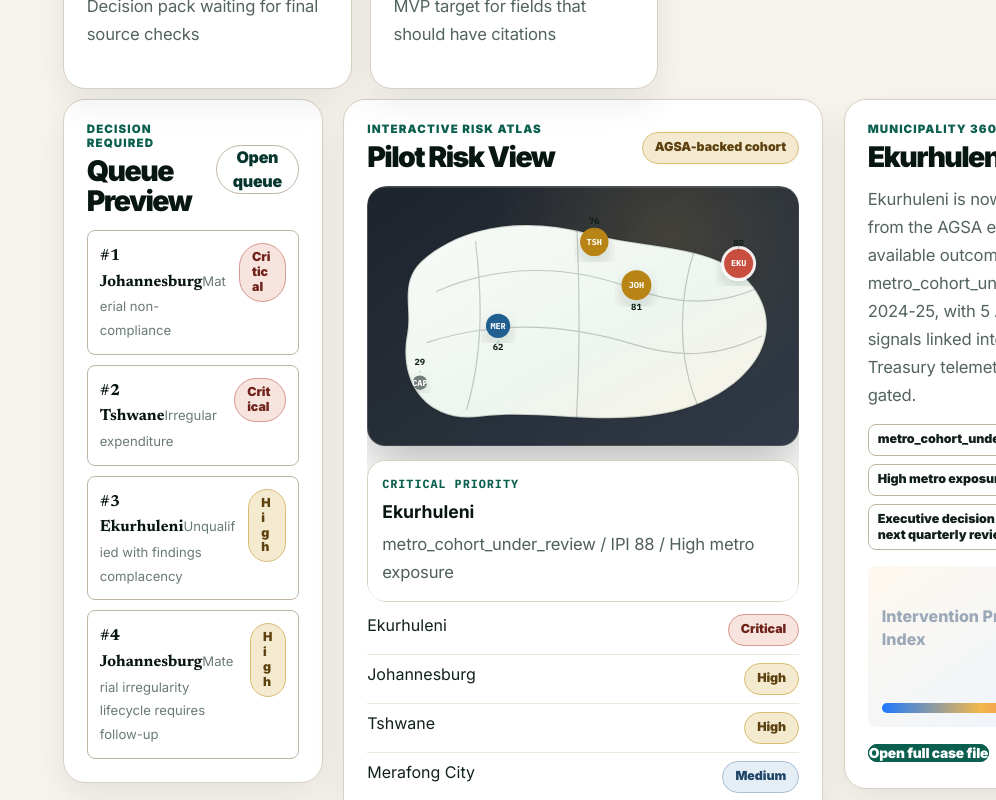
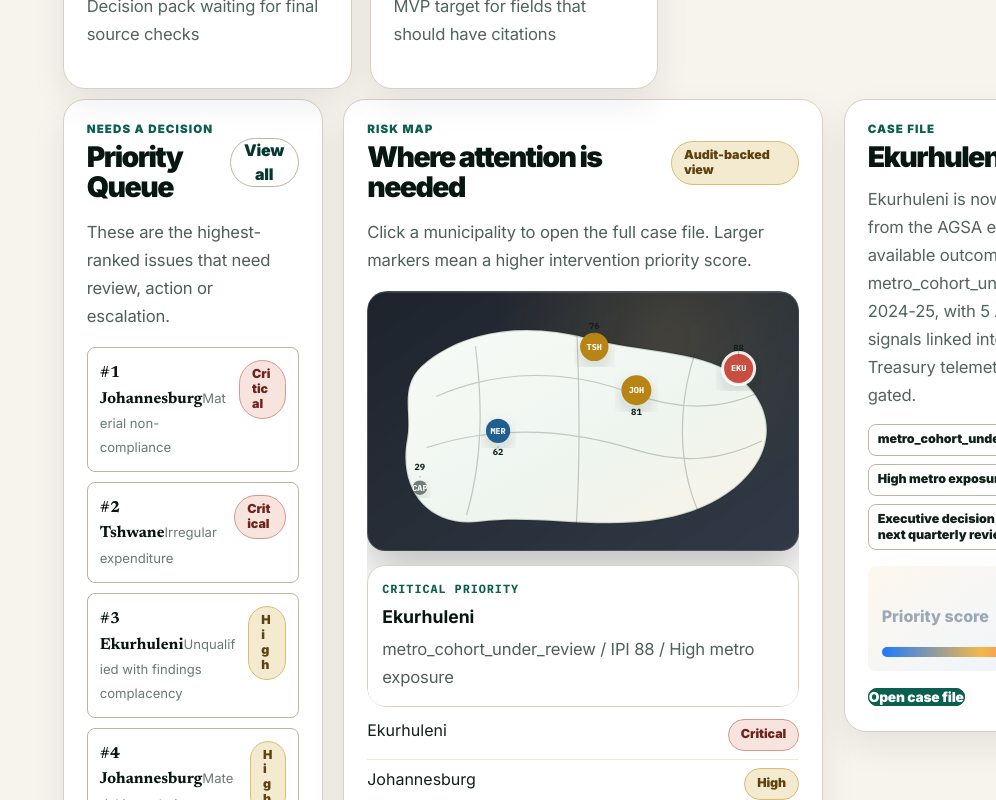
Before and after one commit to Mthaa77/MuniAccountability, a Next.js app: page / in a window 1280 px wide. Shown: the part 1620-2420 px from the top of the page, without its empty margins (284-1280 px from the left). Built offline with nearby package versions, Linux system fonts and the light colour scheme.

Commit message:
Clarify reusable dashboard preview copy

```diff
--- a/components/ui.tsx
+++ b/components/ui.tsx
@@ -15,13 +15,13 @@
 export const actionLabel: Record<ActionStatus, string> = {
   not_started: "Not started",
   in_progress: "In progress",
-  evidence_submitted: "Evidence submitted",
-  under_review: "Under review",
+  evidence_submitted: "Evidence added",
+  under_review: "Being reviewed",
   approved: "Approved",
-  rejected: "Rejected",
+  rejected: "Needs changes",
   overdue: "Overdue",
   escalated: "Escalated",
-  closed_with_residual_risk: "Closed with residual risk"
+  closed_with_residual_risk: "Closed with risk note"
 };
 
 export function tone(value: string) {
@@ -88,11 +88,12 @@
     <section className="panel map-panel">
       <div className="panel-header">
         <div>
-          <p className="eyeless">Interactive risk atlas</p>
-          <h2>Pilot Risk View</h2>
+          <p className="eyeless">Risk map</p>
+          <h2>Where attention is needed</h2>
         </div>
-        <Badge tone="under_review">AGSA-backed cohort</Badge>
+        <Badge tone="under_review">Audit-backed view</Badge>
       </div>
+      <p className="panel-intro">Click a municipality to open the full case file. Larger markers mean a higher intervention priority score.</p>
       <RiskAtlas municipalities={municipalities} />
       <div className="map-list">
         {municipalities.map((municipality) => (
@@ -111,7 +112,7 @@
     <section className="panel">
       <div className="panel-header">
         <div>
-          <p className="eyeless">Municipality 360</p>
+          <p className="eyeless">Case file</p>
           <h2>{municipality.commonName}</h2>
         </div>
         <Badge tone={municipality.interventionPriority}>{severityLabel[municipality.interventionPriority]}</Badge>
@@ -124,15 +125,15 @@
       </div>
       <div className="ipi-block">
         <div>
-          <span>Intervention Priority Index</span>
+          <span>Priority score</span>
           <strong>{municipality.ipi}</strong>
         </div>
-        <div className="ipi-bar" aria-label={`IPI ${municipality.ipi} out of 100`}>
+        <div className="ipi-bar" aria-label={`Priority score ${municipality.ipi} out of 100`}>
           <span style={{ width: `${municipality.ipi}%` }} />
         </div>
       </div>
       <Link className="primary-link" href={`/municipalities/${municipality.id}`}>
-        Open full case file
+        Open case file
       </Link>
     </section>
   );
@@ -143,13 +144,14 @@
     <section className="panel">
       <div className="panel-header">
         <div>
-          <p className="eyeless">Decision required</p>
-          <h2>Queue Preview</h2>
+          <p className="eyeless">Needs a decision</p>
+          <h2>Priority Queue</h2>
         </div>
         <Link className="text-action" href="/intervention-queue">
-          Open queue
+          View all
         </Link>
       </div>
+      <p className="panel-intro">These are the highest-ranked issues that need review, action or escalation.</p>
       <div className="compact-list">
         {items.slice(0, 4).map((item) => {
           const municipality = municipalities.find((candidate) => candidate.id === item.municipalityId);
```
